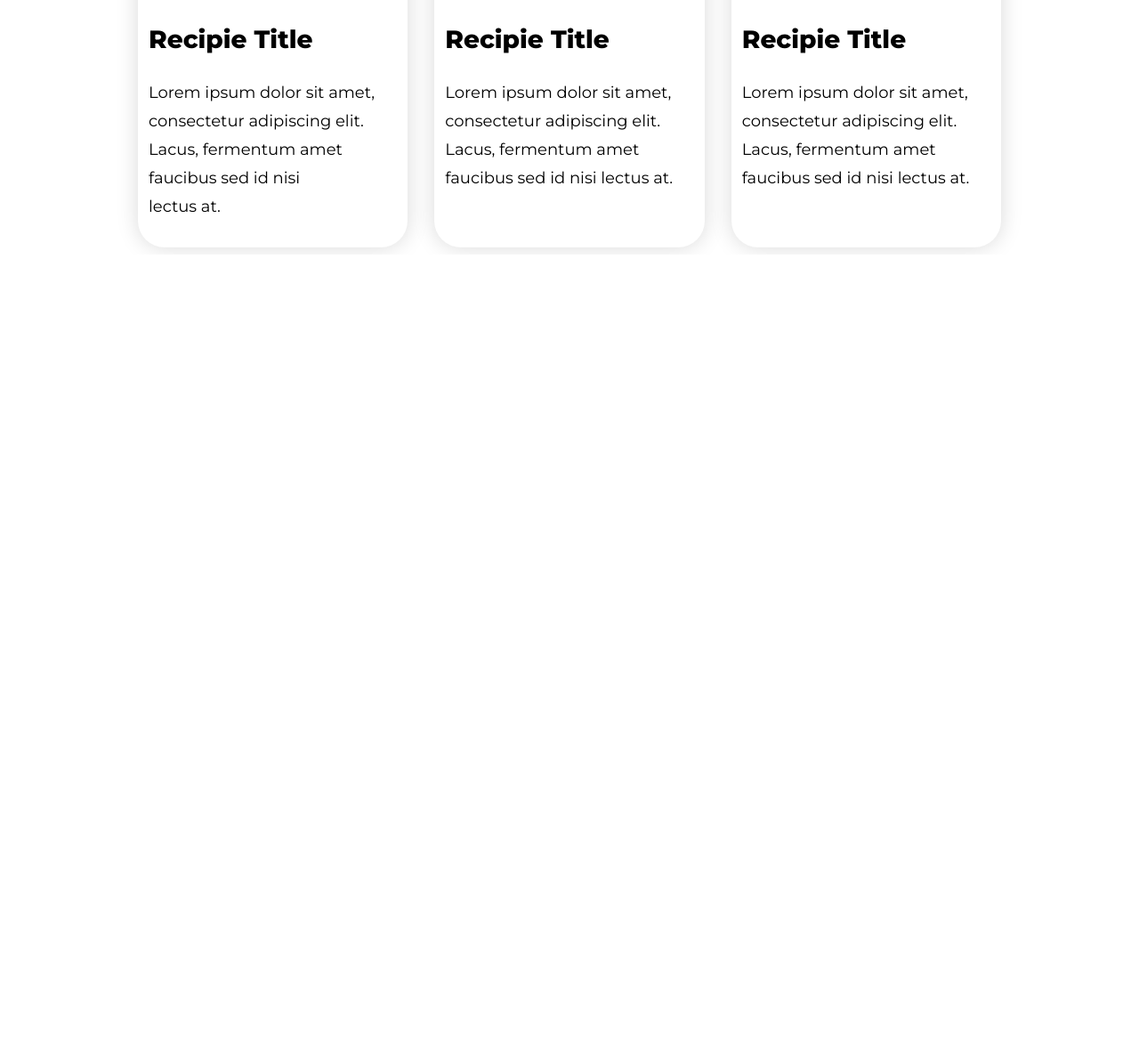
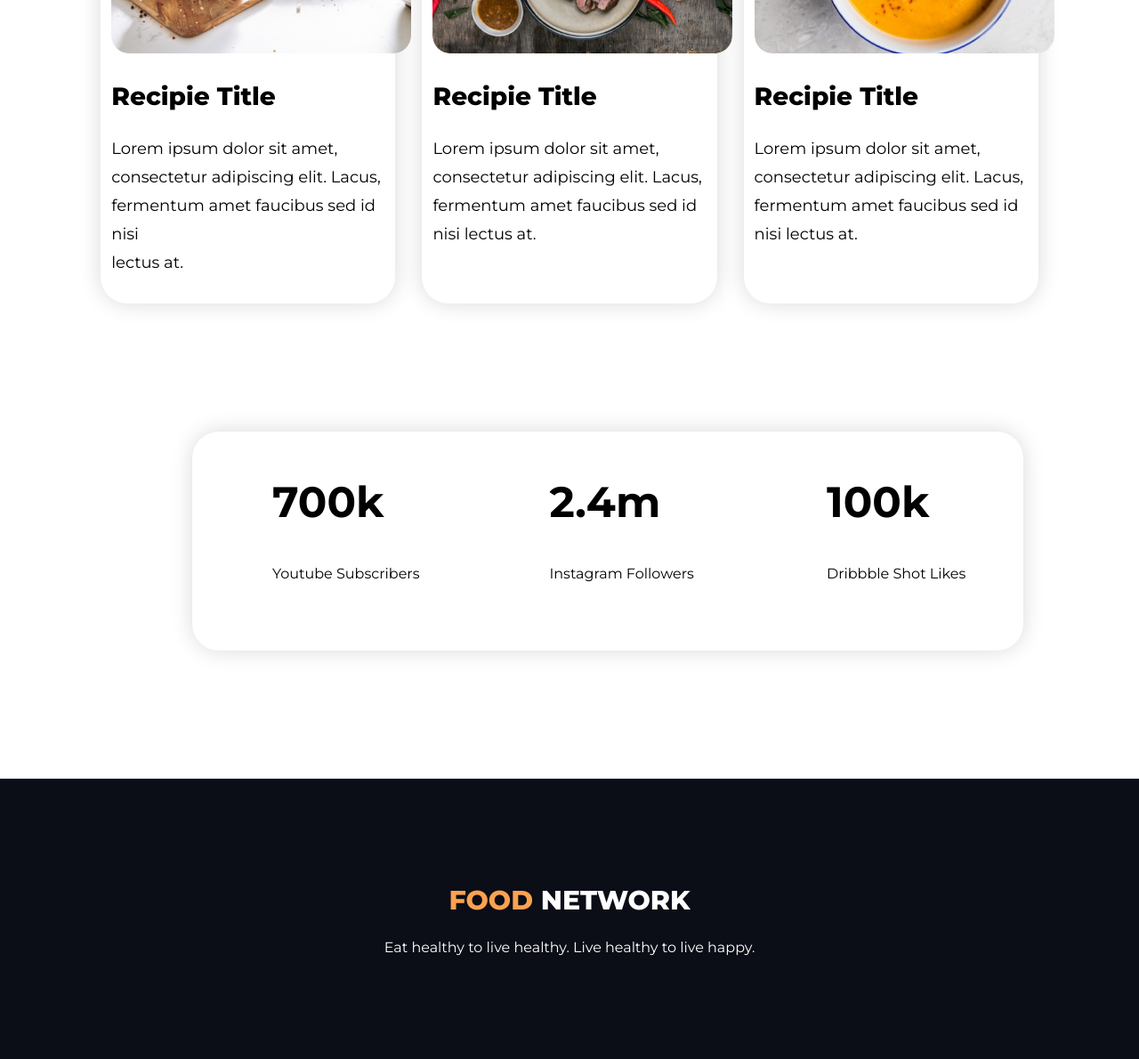
Before and after one commit to expertazi/food-network, a plain HTML site: page index.html in a window 1280 px wide. Shown: the part 1803-2993 px from the top of the page at 89% size. Before the commit the page ends 2089 px from the top, so only its background shows below. Drawn offline with Linux system fonts and the light colour scheme.

```diff
--- a/index.html
+++ b/index.html
@@ -71,6 +71,38 @@
 
     </div>
 </section>
+<!-- Third Section End  -->
+
+
+<section class="four-section">
+
+    <div class="four-img">
+
+        <div class="four-div" >
+
+            <h2 class="four-h2">700k</h2>
+            <p class="four-p">Youtube Subscribers</p>
+        </div>
+        <div class="four-div" >
+
+            <h2 class="four-h2">2.4m</h2>
+            <p class="four-p">Instagram Followers</p>
+        </div>
+        <div class="four-div" >
+
+            <h2 class="four-h2">100k</h2>
+            <p class="four-p">Dribbble Shot Likes</p>
+        </div>
+
+    </div>
+</section>
+
+<!-- Four Section End  -->
+
+<footer class="foot-foot">
+    <h1 class="foot-h1"><span class="spann">FOOD</span>  NETWORK</h1>
+    <p class="foot-p">Eat healthy to live healthy. Live healthy to live happy.</p>
+</footer>
 
 </body>
 
--- a/style.css
+++ b/style.css
@@ -1,11 +1,11 @@
 body {
     font-family: 'Montserrat', sans-serif;
-
+    box-sizing: border-box;
+    margin:0;
+    padding:0
 }
 
-* {
-    box-sizing: border-box;
-}
+
 
 /* Frist Section Css Start */
 .container {
@@ -106,6 +106,7 @@ body {
     font-weight: 700;
     color: #828282;
     text-align: center;
+    margin-top: 12vh;
 }
 
 .third-p {
@@ -155,4 +156,74 @@ body {
 .main-img {
     display: flex;
     justify-content: center;
+
 }
+
+/* Four Section Css Start From Here */
+
+.four-h2 {
+    font-weight: 700;
+    font-size: 48px;
+}
+
+.four-p {
+    font-weight: 400;
+    font-size: 16px;
+    line-height: 26px;
+}
+
+.four-div {
+
+    float: left;
+    width: 30%;
+    padding: 10px;
+    height: 226px;
+    margin-left: 80px;
+}
+
+.four-img:after {
+    content: "";
+    display: table;
+    clear: both;
+}
+
+.four-img {
+    width: 73%;
+    background: #FFF;
+    box-shadow: 0px 0px 25px rgba(0, 0, 0, 0.15);
+    border-radius: 30px;
+    display: flex;
+    justify-content: center;
+    margin-left: 27vh;
+}
+
+.four-section {
+    margin-top: 18vh;
+    margin-bottom: 18vh;
+
+}
+
+/* Four Section Css End From Here  */
+
+.foot-h1 {
+    font-weight: 800;
+    font-size: 30px;
+    line-height: 41px;
+    color: #FFFFFF;
+    text-align: center;
+}
+
+.foot-p {
+    font-weight: normal;
+    font-size: 16px;
+    line-height: 26px;
+    color: #FFFFFF;
+    text-align: center;
+}
+
+.foot-foot {
+    background-color: #0B0D17;
+    padding: 12vh;
+}
+
+/* Footer end Here  */
```
